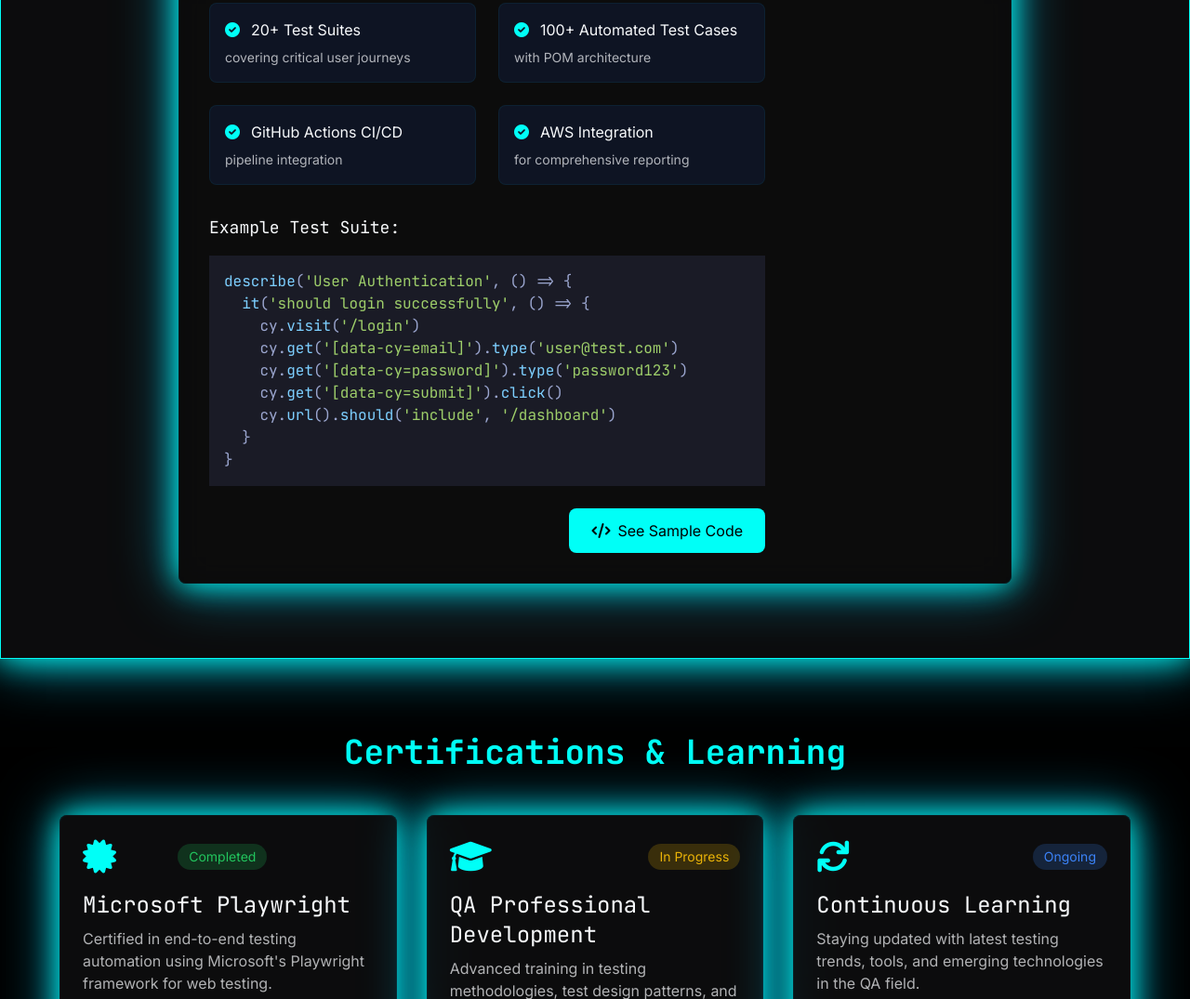
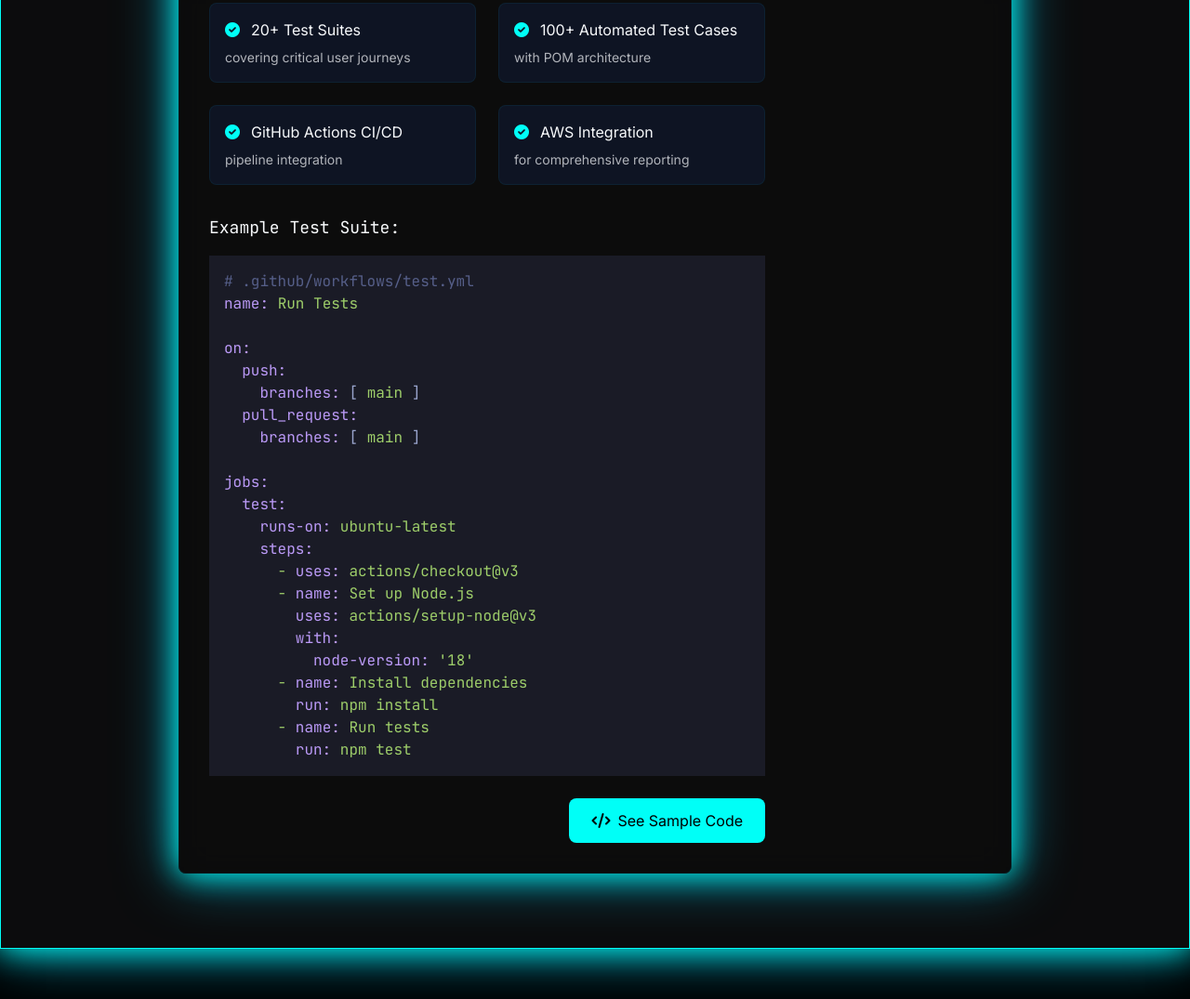
Before and after one commit to muhamadumerakram/portfolio, a website: page index.html in a window 1280 px wide. Shown: the part 4057-5132 px from the top of the page at 93% size. Drawn offline with nearby package versions, Linux system fonts and the light colour scheme; a script that the page names is missing.

Commit message:
Githubhub actions test job run sample

```diff
--- a/index.html
+++ b/index.html
@@ -670,15 +670,29 @@
                     </div>
                     <div class="mb-6">
                         <h4 class="text-lg font-mono text-light mb-4">Example Test Suite:</h4>
-                        <pre class="bg-dark rounded-lg"><code class="language-javascript">describe('User Authentication', () => {
-  it('should login successfully', () => {
-    cy.visit('/login')
-    cy.get('[data-cy=email]').type('user@test.com')
-    cy.get('[data-cy=password]').type('password123')
-    cy.get('[data-cy=submit]').click()
-    cy.url().should('include', '/dashboard')
-  }
-}</code></pre>
+                        <pre class="bg-dark rounded-lg"><code class="language-yaml"># .github/workflows/test.yml
+name: Run Tests
+
+on:
+  push:
+    branches: [ main ]
+  pull_request:
+    branches: [ main ]
+
+jobs:
+  test:
+    runs-on: ubuntu-latest
+    steps:
+      - uses: actions/checkout@v3
+      - name: Set up Node.js
+        uses: actions/setup-node@v3
+        with:
+          node-version: '18'
+      - name: Install dependencies
+        run: npm install
+      - name: Run tests
+        run: npm test
+</code></pre>
                     </div>
                     <div class="flex justify-end">
                         <button id="sample-code-btn" class="bg-primary hover:bg-primary/90 text-white px-6 py-3 rounded-lg transition-all duration-300 hover:scale-105 flex items-center gap-2">
```
